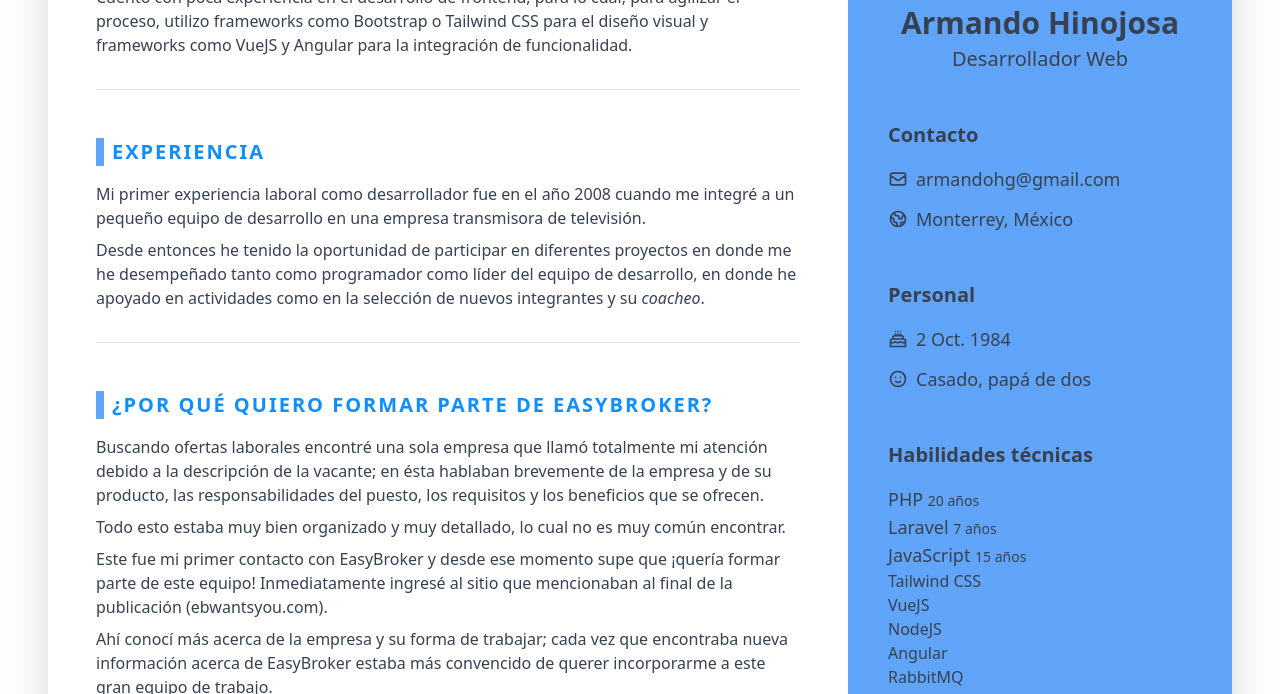
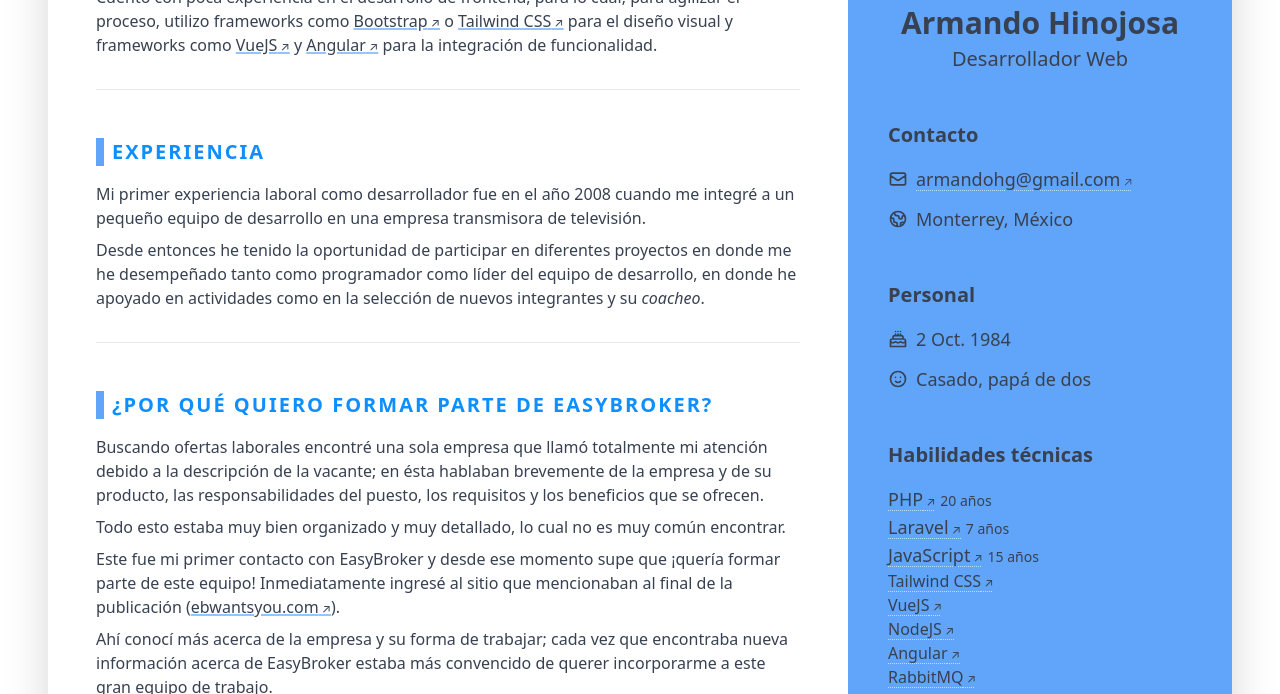
Before and after one commit to armandohg/armandohg.github.io, a website: page index.html in a window 1280 px wide. Shown: the part 227-921 px from the top of the page. Drawn offline with Linux system fonts and the light colour scheme.

Commit message:
Agregar links.

```diff
--- a/index.html
+++ b/index.html
@@ -55,22 +55,22 @@
         <h2 class="text-xl font-semibold mb-4">Habilidades técnicas</h2>
         <ul class="list-none">
           <li>
-                <span>PHP</span>
+            <span><a href="https://www.php.net/" target="_blank">PHP</a></span>
             <span class="text-sm text-gray-700">20 años</span>
           </li>
           <li>
-                <span>Laravel</span>
+            <span><a href="https://laravel.com/" target="_blank">Laravel</a></span>
             <span class="text-sm text-gray-700">7 años</span>
           </li>
           <li>
-                <span>JavaScript</span>
+            <span><a href="https://www.javascript.com/" target="_blank">JavaScript</a></span>
             <span class="text-sm text-gray-700">15 años</span>
           </li>
-              <li class="text-base">Tailwind CSS</li>
-              <li class="text-base">VueJS</li>
-              <li class="text-base">NodeJS</li>
-              <li class="text-base">Angular</li>
-              <li class="text-base">RabbitMQ</li>
+          <li class="text-base"><a href="https://tailwindcss.com/" target="_blank">Tailwind CSS</a></li>
+          <li class="text-base"><a href="https://vuejs.org/" target="_blank">VueJS</a></li>
+          <li class="text-base"><a href="https://nodejs.org/en/" target="_blank">NodeJS</a></li>
+          <li class="text-base"><a href="https://angularjs.org/" target="_blank">Angular</a></li>
+          <li class="text-base"><a href="https://www.rabbitmq.com/" target="_blank">RabbitMQ</a></li>
           <li>
             <div class="mt-2">Infraestructura:</div>
             <p class="leading-8">
@@ -99,7 +99,7 @@
         <h2 class="section-headline mb-4">Perfil</h2>
         <p>Soy desarrollador web autodidacta con más de 20 años de experiencia.</p>
         <p>Mi experiencia principal es en el desarrollo de sistemas y herramientas web, enfocándome en el backend.</p>
-            <p>Cuento con poca experiencia en el desarrollo de frontend, para lo cual, para agilizar el proceso, utilizo frameworks como Bootstrap o Tailwind CSS para el diseño visual y frameworks como VueJS y Angular para la integración de funcionalidad.</p>
+        <p>Cuento con poca experiencia en el desarrollo de frontend, para lo cual, para agilizar el proceso, utilizo frameworks como <a href="https://getbootstrap.com/" target="_blank">Bootstrap</a> o <a href="https://tailwindcss.com/" target="_blank">Tailwind CSS</a> para el diseño visual y frameworks como <a href="https://vuejs.org/" target="_blank">VueJS</a> y <a href="https://angularjs.org/" target="_blank">Angular</a> para la integración de funcionalidad.</p>
       </div>
       <hr class="mt-8 mb-12" />
       <div id="experience" class="prose">
@@ -113,7 +113,7 @@
         <div class="space-y-2">
           <p>Buscando ofertas laborales encontré una sola empresa que llamó totalmente mi atención debido a la descripción de la vacante; en ésta hablaban brevemente de la empresa y de su producto, las responsabilidades del puesto, los requisitos y los beneficios que se ofrecen.</p>
           <p>Todo esto estaba muy bien organizado y muy detallado, lo cual no es muy común encontrar.</p>
-              <p>Este fue mi primer contacto con EasyBroker y desde ese momento supe que ¡quería formar parte de este equipo! Inmediatamente ingresé al sitio que mencionaban al final de la publicación (ebwantsyou.com).</p>
+          <p>Este fue mi primer contacto con EasyBroker y desde ese momento supe que ¡quería formar parte de este equipo! Inmediatamente ingresé al sitio que mencionaban al final de la publicación (<a href="https://ebwantsyou.com/" target="_blank">ebwantsyou.com</a>).</p>
           <p>Ahí conocí más acerca de la empresa y su forma de trabajar; cada vez que encontraba nueva información acerca de EasyBroker estaba más convencido de querer incorporarme a este gran equipo de trabajo.</p>
           <p>Algo que especialmente llamó mi atención es el proceso de selección, al ser éste tan detallado y organizado.</p>
           <p>Sin duda sería una excelente experiencia y oportunidad para seguir desarrollando habilidades ténicas y blandas.</p>
@@ -195,7 +195,7 @@
   </main>
 </div>
 <footer class="mb-4 text-sm text-center flex justify-center flex-col md:flex-row mx-12">
-      <a href="https://github.com/christiankozalla/dev-resume-template" class="underline" target="_blank">Diseño basado en la plantilla de christiankozalla </a>
+  <a href="https://github.com/christiankozalla/dev-resume-template" class="underline" target="_blank">Diseño basado en la plantilla de christiankozalla</a>
 </footer>
 </body>
 </html>
--- a/src/app.css
+++ b/src/app.css
@@ -1,6 +1,14 @@
 @tailwind base;
 @tailwind components;
 @tailwind utilities;
+
+#sidebar a {
+    @apply underline decoration-dotted underline-offset-4 decoration-blue-200 decoration-1 hover:decoration-blue-600 transition-all duration-150;
+}
+
+a {
+    @apply underline underline-offset-1 decoration-blue-300 decoration-2 hover:decoration-blue-500 transition-all duration-150 after:content-['_↗'] after:text-xs;
+}
 
 .section-headline {
     @apply font-bold sm:text-xl uppercase tracking-widest border-blue-400 border-l-8 pl-2;
```
Also changed, not shown: .prettierrc.json (added), dist/app.css. Lines whose indentation alone changed are shown as unchanged.
